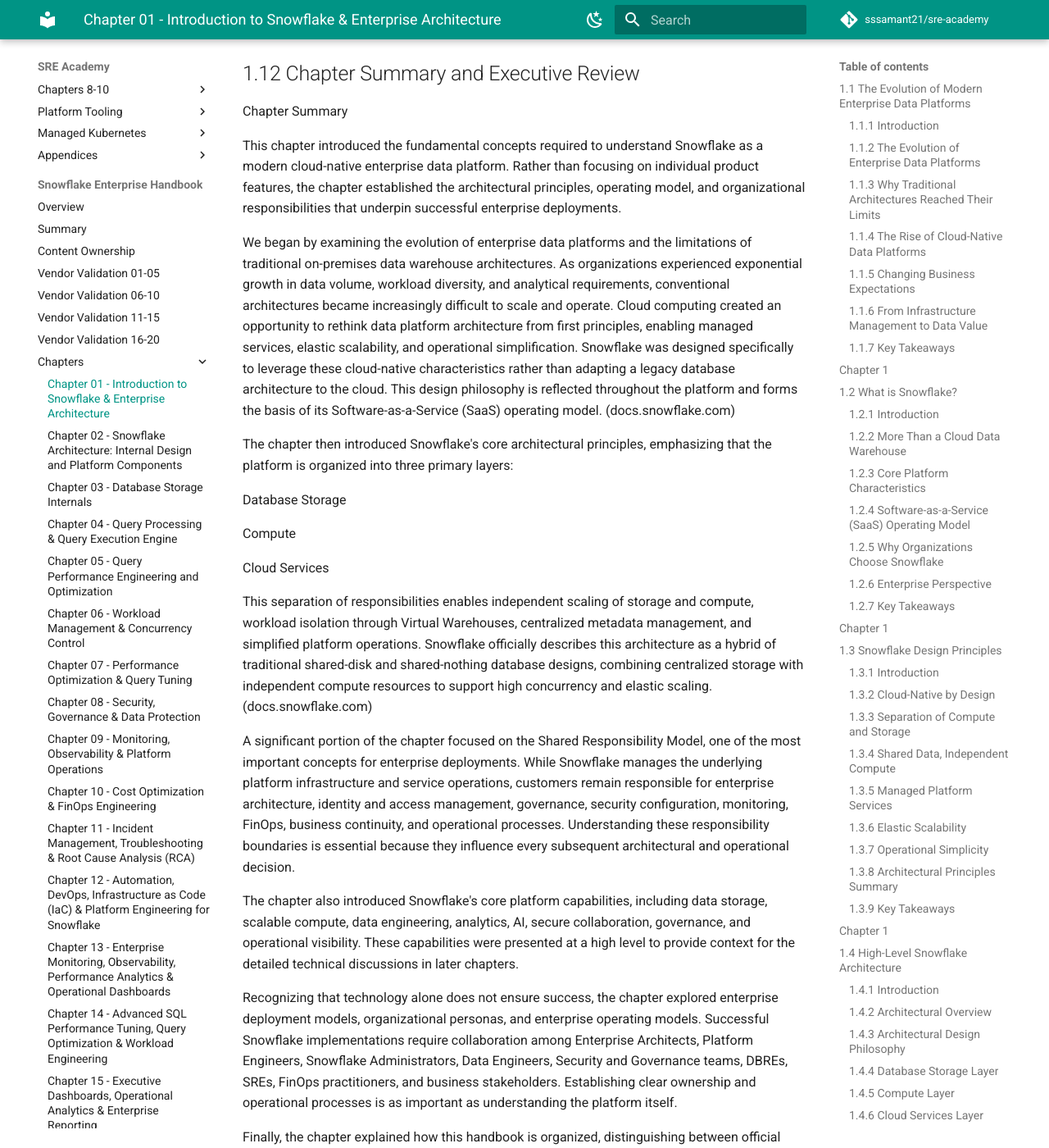
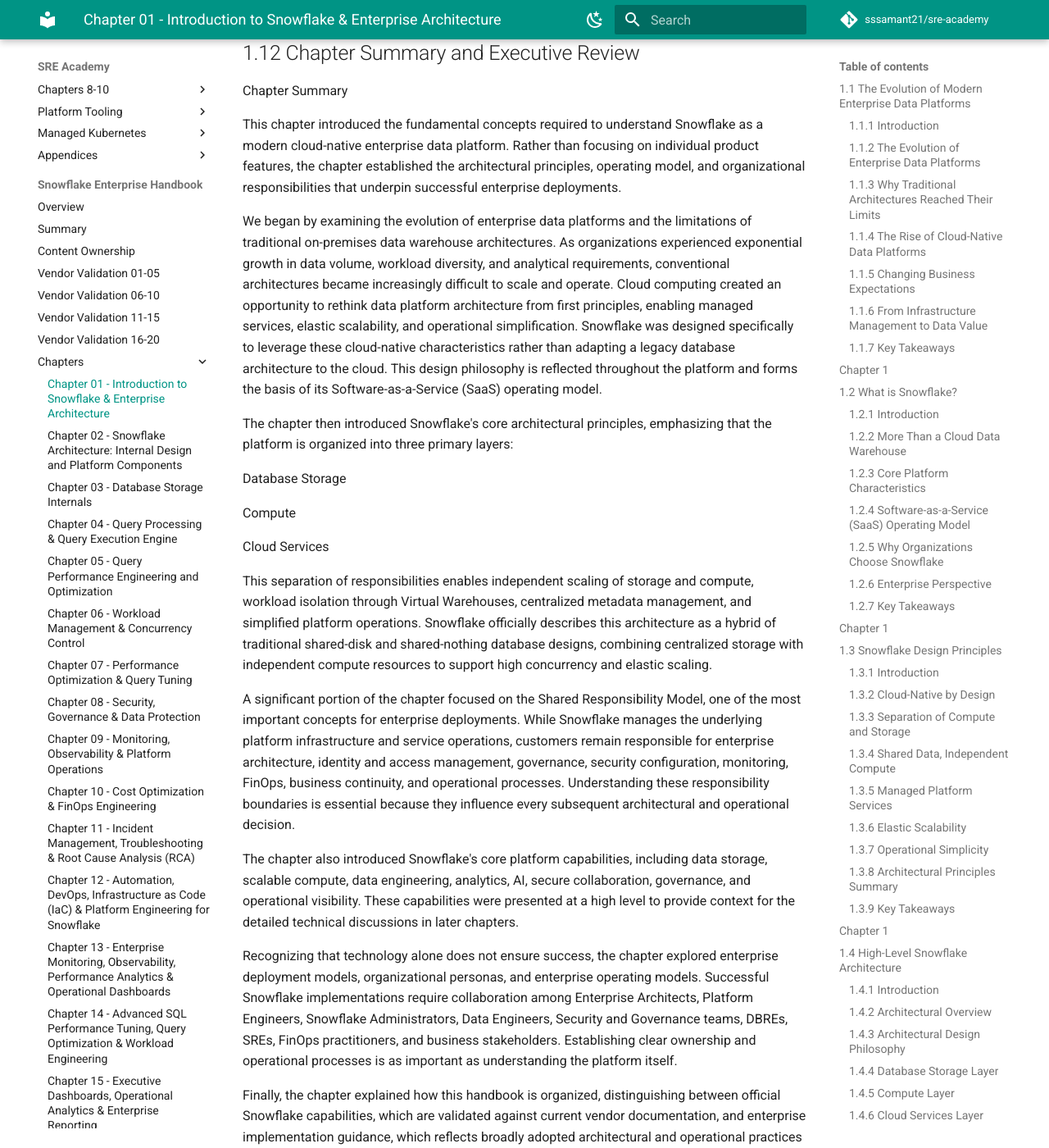
Before and after one commit to sssamant21/sre-academy, an MkDocs documentation site: the page built from docs/books/snowflake/chapter-01/README.md, in a window 1280 px wide and 1400 px high, scrolled down 70822 px. Shown: the whole window at 82% size. Built offline with MkDocs 1.6.1 and Material for MkDocs 9.7.7, drawn with Linux system fonts in a browser that asks for light colours; comment, search, counter and statistics services are not loaded; some of the changed text lies outside the part shown.

```diff
--- a/docs/books/snowflake/chapter-01/README.md
+++ b/docs/books/snowflake/chapter-01/README.md
@@ -767,7 +767,7 @@
 
 One of Snowflake's most distinctive architectural innovations is its Multi-Cluster Shared Data Architecture. Unlike traditional database systems that tightly couple compute resources with stored data, Snowflake separates persistent data storage from query execution while allowing multiple independent compute clusters to access the same underlying data simultaneously.
 
-This architecture enables organizations to support diverse workloads—including interactive analytics, data engineering, business intelligence, AI/ML processing, and reporting—without requiring separate copies of enterprise data or forcing unrelated workloads to compete for the same compute resources. (docs.snowflake.com)
+This architecture enables organizations to support diverse workloads—including interactive analytics, data engineering, business intelligence, AI/ML processing, and reporting—without requiring separate copies of enterprise data or forcing unrelated workloads to compete for the same compute resources.
 
 ### 1.5.2 What is Multi-Cluster Shared Data?
 
@@ -783,7 +783,7 @@
 
 Unlike shared-disk database systems, compute clusters do not directly share execution resources. Likewise, unlike traditional shared-nothing systems, data does not need to be duplicated across independent processing nodes.
 
-Snowflake combines characteristics of both architectural approaches, creating a hybrid model optimized for cloud-native analytics. (docs.snowflake.com)
+Snowflake combines characteristics of both architectural approaches, creating a hybrid model optimized for cloud-native analytics.
 
 ### 1.5.3 Architectural Overview
 
@@ -847,7 +847,7 @@
 
 Batch processing impacts interactive SQL sessions.
 
-Snowflake addresses these challenges by allowing organizations to allocate separate Virtual Warehouses to different workloads while maintaining a single shared data repository. (docs.snowflake.com)
+Snowflake addresses these challenges by allowing organizations to allocate separate Virtual Warehouses to different workloads while maintaining a single shared data repository.
 
 This architectural separation provides:
 
@@ -917,7 +917,7 @@
 
 Virtual Warehouses can be resized or configured independently based on workload requirements.
 
-This separation enables organizations to optimize compute resources without changing storage capacity, improving both operational flexibility and cost management. (docs.snowflake.com)
+This separation enables organizations to optimize compute resources without changing storage capacity, improving both operational flexibility and cost management.
 
 ### 1.5.8 Enterprise Benefits
 
@@ -938,7 +938,7 @@
 
 Each Virtual Warehouse stores its own copy of the data.
 
-Reality: Virtual Warehouses access shared centralized storage. They do not maintain independent persistent copies of enterprise data. (docs.snowflake.com)
+Reality: Virtual Warehouses access shared centralized storage. They do not maintain independent persistent copies of enterprise data.
 
 Misconception 2
 
@@ -1324,7 +1324,7 @@
 
 A strong understanding of Snowflake's architecture provides the foundation for understanding the services it delivers. While the previous sections explained how the platform is designed, this section introduces what the platform enables.
 
-Snowflake has evolved from a cloud data warehouse into a comprehensive cloud-native data platform that supports data engineering, analytics, application development, artificial intelligence (AI), secure collaboration, governance, and operational data management. Rather than requiring multiple specialized products, Snowflake provides an integrated platform where these capabilities operate together on a common architectural foundation. (docs.snowflake.com)
+Snowflake has evolved from a cloud data warehouse into a comprehensive cloud-native data platform that supports data engineering, analytics, application development, artificial intelligence (AI), secure collaboration, governance, and operational data management. Rather than requiring multiple specialized products, Snowflake provides an integrated platform where these capabilities operate together on a common architectural foundation.
 
 ### 1.7.2 Data Storage
 
@@ -1336,7 +1336,7 @@
 
 Unstructured data
 
-The platform also supports multiple table types, including native Snowflake tables, Apache Iceberg™ tables, and Hybrid Tables where appropriate. Snowflake manages storage optimization, compression, and physical organization for Snowflake-managed tables. (docs.snowflake.com)
+The platform also supports multiple table types, including native Snowflake tables, Apache Iceberg™ tables, and Hybrid Tables where appropriate. Snowflake manages storage optimization, compression, and physical organization for Snowflake-managed tables.
 
 ### 1.7.3 Data Processing
 
@@ -2749,7 +2749,7 @@
 
 This chapter introduced the fundamental concepts required to understand Snowflake as a modern cloud-native enterprise data platform. Rather than focusing on individual product features, the chapter established the architectural principles, operating model, and organizational responsibilities that underpin successful enterprise deployments.
 
-We began by examining the evolution of enterprise data platforms and the limitations of traditional on-premises data warehouse architectures. As organizations experienced exponential growth in data volume, workload diversity, and analytical requirements, conventional architectures became increasingly difficult to scale and operate. Cloud computing created an opportunity to rethink data platform architecture from first principles, enabling managed services, elastic scalability, and operational simplification. Snowflake was designed specifically to leverage these cloud-native characteristics rather than adapting a legacy database architecture to the cloud. This design philosophy is reflected throughout the platform and forms the basis of its Software-as-a-Service (SaaS) operating model. (docs.snowflake.com)
+We began by examining the evolution of enterprise data platforms and the limitations of traditional on-premises data warehouse architectures. As organizations experienced exponential growth in data volume, workload diversity, and analytical requirements, conventional architectures became increasingly difficult to scale and operate. Cloud computing created an opportunity to rethink data platform architecture from first principles, enabling managed services, elastic scalability, and operational simplification. Snowflake was designed specifically to leverage these cloud-native characteristics rather than adapting a legacy database architecture to the cloud. This design philosophy is reflected throughout the platform and forms the basis of its Software-as-a-Service (SaaS) operating model.
 
 The chapter then introduced Snowflake's core architectural principles, emphasizing that the platform is organized into three primary layers:
 
@@ -2759,7 +2759,7 @@
 
 Cloud Services
 
-This separation of responsibilities enables independent scaling of storage and compute, workload isolation through Virtual Warehouses, centralized metadata management, and simplified platform operations. Snowflake officially describes this architecture as a hybrid of traditional shared-disk and shared-nothing database designs, combining centralized storage with independent compute resources to support high concurrency and elastic scaling. (docs.snowflake.com)
+This separation of responsibilities enables independent scaling of storage and compute, workload isolation through Virtual Warehouses, centralized metadata management, and simplified platform operations. Snowflake officially describes this architecture as a hybrid of traditional shared-disk and shared-nothing database designs, combining centralized storage with independent compute resources to support high concurrency and elastic scaling.
 
 A significant portion of the chapter focused on the Shared Responsibility Model, one of the most important concepts for enterprise deployments. While Snowflake manages the underlying platform infrastructure and service operations, customers remain responsible for enterprise architecture, identity and access management, governance, security configuration, monitoring, FinOps, business continuity, and operational processes. Understanding these responsibility boundaries is essential because they influence every subsequent architectural and operational decision.
 
```
